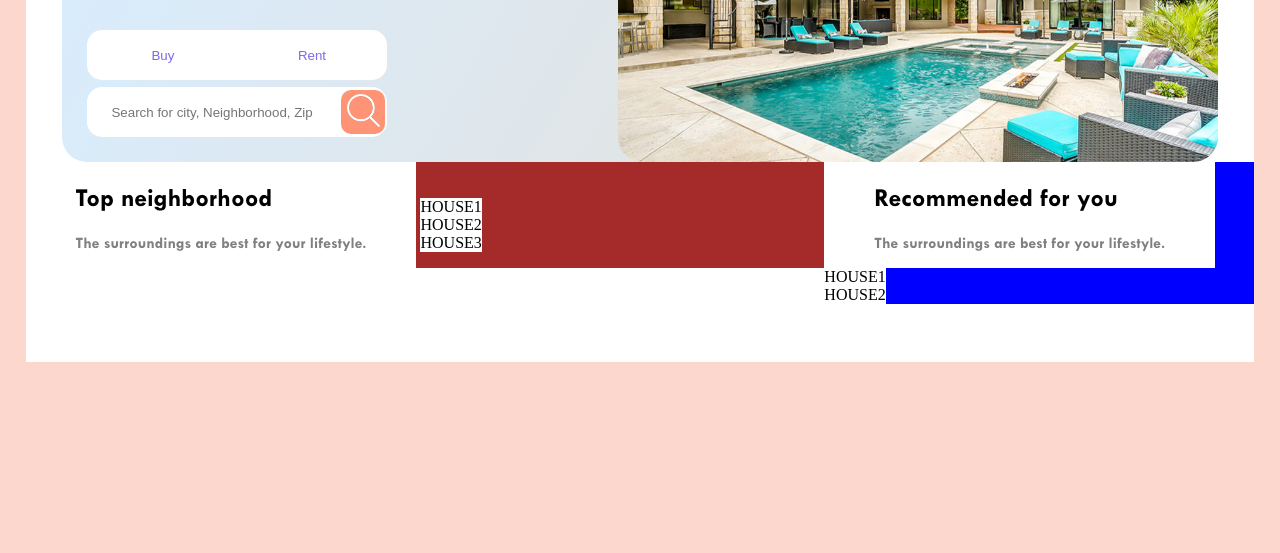
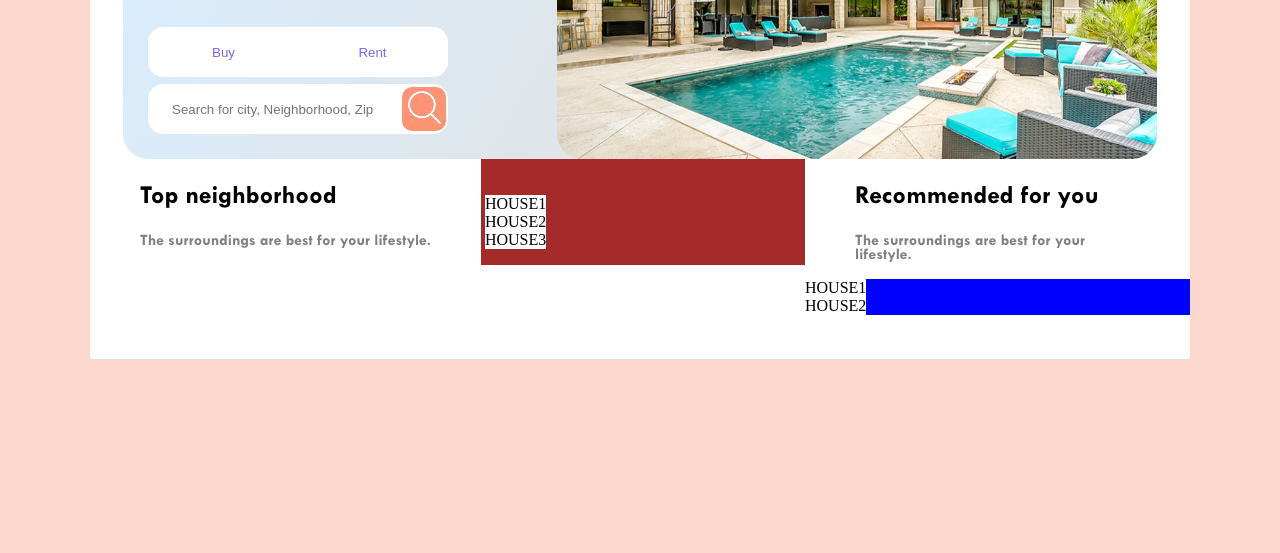
Before and after one commit to bartasd/real_estate, a website: page index.html in a window 1280 px wide. Shown: the part 247-800 px from the top of the page. Drawn offline with Linux system fonts and the light colour scheme.

Commit message:
site fixed

```diff
--- a/style.css
+++ b/style.css
@@ -1,13 +1,13 @@
 :root {
-    --header-width: 96%;
+    --header-width: 1100px;
     --header-height: 53px;
 }
 
 body > div {
     background-color: white;
-    width: var(--div-width);
+    width: var(--header-width);
     margin-left: calc(50% - var(--header-width)/2);
-    margin-top: calc(50% - var(--header-width)/2);
+    margin-top: calc(50% - 96%/2);
     margin-right: calc(50% - var(--header-width)/2);
     border-radius: 27px 27px 0 0;
 }
```
